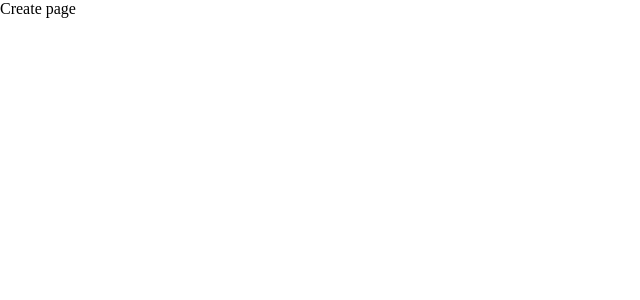
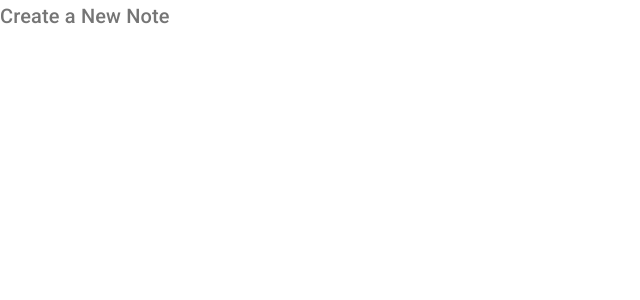
Before and after one commit to junjung929/material-ui-tutorial, a React (Create React App) app: page /create in a window 1280 px wide. Shown: the top 300 px of the page, without its empty margins (0-640 px from the left). Built offline with nearby package versions, Linux system fonts and the light colour scheme.

Commit message:
Typography

```diff
--- a/package.json
+++ b/package.json
@@ -3,6 +3,7 @@
   "version": "0.1.0",
   "private": true,
   "dependencies": {
+    "@material-ui/core": "^4.12.3",
     "@testing-library/jest-dom": "^5.11.9",
     "@testing-library/react": "^11.2.5",
     "@testing-library/user-event": "^12.7.1",
--- a/src/pages/Create.js
+++ b/src/pages/Create.js
@@ -1,9 +1,18 @@
-import React from 'react'
+import React from 'react';
+import { Typography } from '@material-ui/core';
 
 export default function Create() {
   return (
     <div>
-      Create page
+
+      <Typography
+        variant='h6'
+        color='textSecondary'
+        component='h2'
+        gutterBottom
+      >
+        Create a New Note
+      </Typography>
     </div>
-  )
+  );
 }
```
Also changed, not shown: 1 other file (tests, documents, lock files or other folders).
